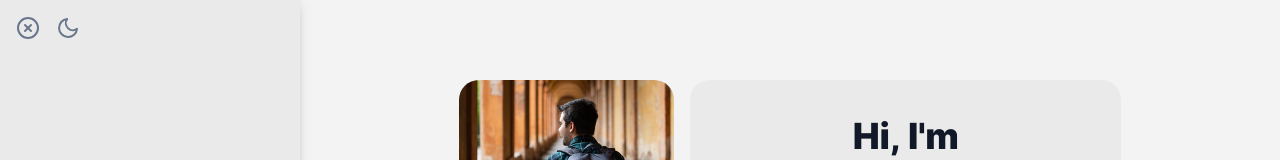
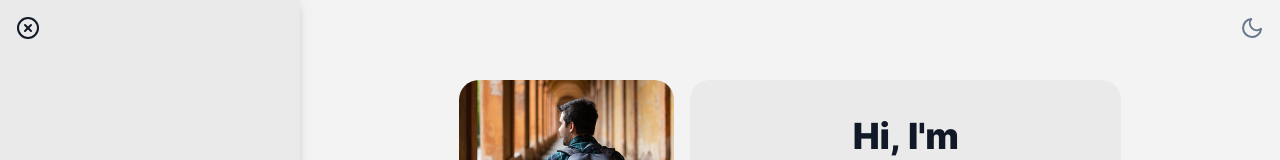
Before and after one commit to andreaiaia/blog, a Next.js app: page / in a window 1280 px wide. Shown: the top 160 px of the page. Built offline with nearby package versions, Linux system fonts and the light colour scheme.

Commit message:
Change menu buttons position

```diff
--- a/components/Navbar/Navbar.module.scss
+++ b/components/Navbar/Navbar.module.scss
@@ -9,7 +9,7 @@
   background-color: $tint;
   margin: 0;
   padding: 1rem 3rem;
-  z-index: 1;
+  z-index: 2;
   box-shadow: 0 0 12px -6px $light-shadow;
   transition: all 0.3s ease-in-out;
   opacity: 0;
@@ -48,6 +48,22 @@
 
   @media print {
     display: none;
+  }
+}
+
+.closeMenu {
+  position: absolute;
+  top: 0;
+  left: 0;
+  padding: 1rem;
+
+  @include dark {
+    color: $tint;
+    background-color: rgba(0, 0, 0, 0);
+
+    & > *:hover {
+      color: $white;
+    }
   }
 }
 
@@ -131,12 +147,12 @@
   gap: 1rem;
   top: 0;
   left: 0;
+  width: 100%;
   padding: 1rem;
   transition: 0.2s ease;
-  z-index: 2;
-  min-width: 95px;
+  z-index: 1;
   background-color: $white;
-  justify-content: space-evenly;
+  justify-content: space-between;
 
   &.expanded {
     background-color: rgba(0, 0, 0, 0);
@@ -147,9 +163,7 @@
   }
 
   @include smartphone {
-    width: 100%;
     padding: 1rem;
-    justify-content: space-between;
     gap: 0;
   }
 
--- a/components/Navbar/index.jsx
+++ b/components/Navbar/index.jsx
@@ -75,15 +75,9 @@ export const Navbar = () => {
           expanded ? `${styles.options} ${styles.expanded}` : styles.options
         }
       >
-        {expanded ? (
-          <button onClick={handleMenu}>
-            <XCircle alt="" />
-          </button>
-        ) : (
-          <button onClick={handleMenu}>
-            <Menu alt="" />
-          </button>
-        )}
+        <button onClick={handleMenu}>
+          <Menu alt="Open menu button" />
+        </button>
         <ThemeSwitcher />
       </div>
       <header
@@ -91,6 +85,9 @@ export const Navbar = () => {
           expanded ? `${styles.header} ${styles.expanded}` : styles.header
         }
       >
+        <button className={styles.closeMenu} onClick={handleMenu}>
+          <XCircle alt="Close menu button" />
+        </button>
         <nav className={styles.nav}>
           <ul>
             <li onClick={closeMenu}>
```
